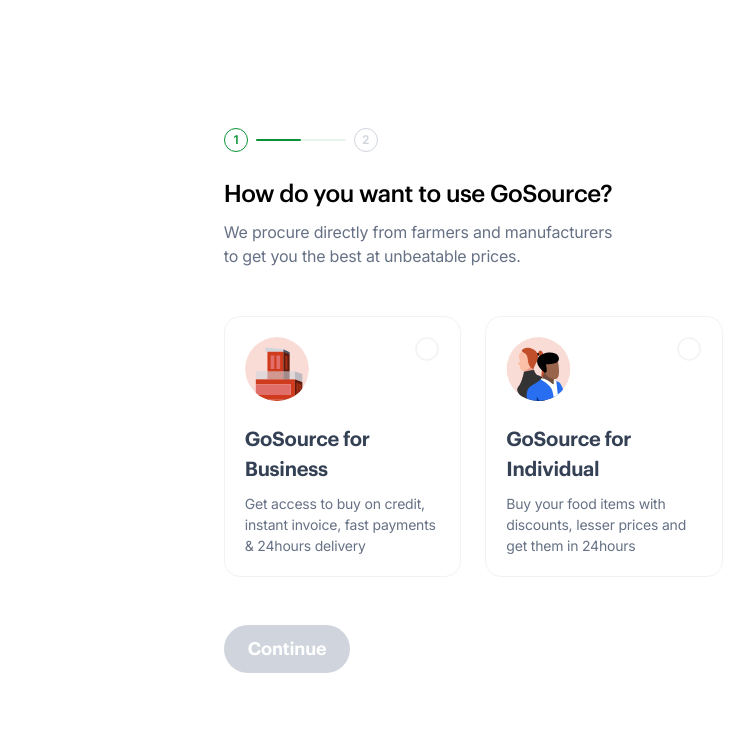
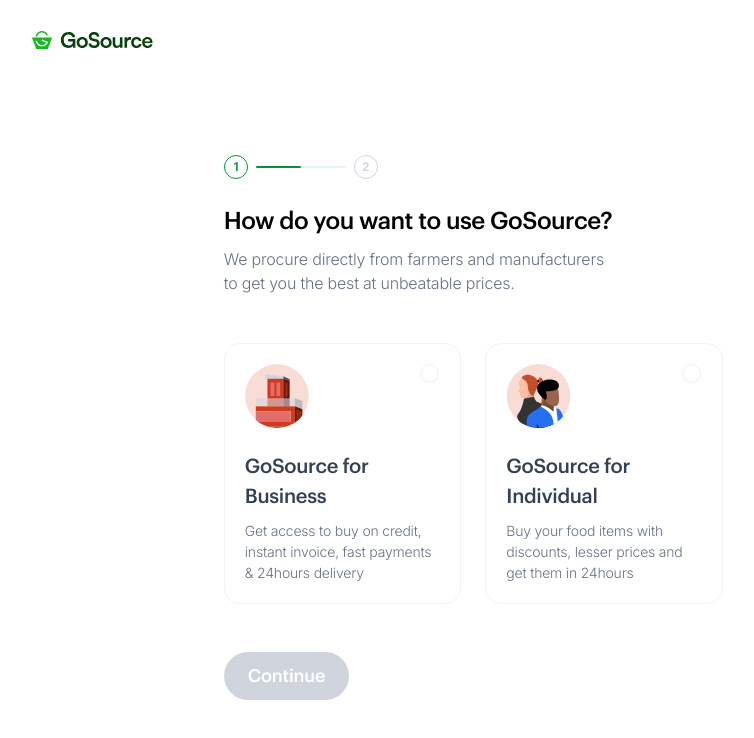
Before and after one commit to kaiser54/gosource-main, a Nuxt app: page /waitlist in a window 1280 px wide. Shown: the top 738 px of the page, without its empty margins (45-799 px from the left). Built offline with nearby package versions, Linux system fonts and the light colour scheme.

Commit message:
waitlist

```diff
--- a/assets/css/root.css
+++ b/assets/css/root.css
@@ -236,22 +236,28 @@
     font-family: var(--secondary---font--family);
     /* graphik */
 }
-h1, h2 {
+
+h1,
+h2 {
     letter-spacing: calc(var(--base-letter---spacing) * 2);
 }
 
 h3 {
     letter-spacing: var(--base-letter---spacing);
 }
+
 h4 {
     letter-spacing: calc(var(--base-letter---spacing) + 0.2px);
 }
-h5, h6, p {
+
+h5,
+h6,
+p {
     letter-spacing: calc(var(--base-letter---spacing) + 0.3px);
 }
 
 .bold {
-    font-weight: 600;
+    font-weight: 500;
 }
 
 .medium {
@@ -259,7 +265,7 @@
 }
 
 .regular {
-    font-weight: 400;
+    font-weight: 300;
 }
 
 .base-font,
@@ -1599,6 +1605,7 @@
     pointer-events: none;
     text-transform: capitalize;
     font-size: 14px;
+    font-weight: 300;
     color: var(--grey-500);
     transition: var(--animation-duration) ease-in-out;
     z-index: 1;
@@ -1654,3 +1661,7 @@
         opacity: 1;
     }
 }
+
+.w-auto {
+    width: auto;
+}
--- a/components/CheckBox.vue
+++ b/components/CheckBox.vue
@@ -2,8 +2,8 @@
   <svg
     :class="{ selected: clicked, onHover: isHovered }"
     viewBox="0 0 25 25"
-    width="25"
-    height="25"
+    width="20"
+    height="20"
   >
     <circle cx="12" cy="12" r="11" />
     <path
--- a/components/Waitlist/Card.vue
+++ b/components/Waitlist/Card.vue
@@ -95,4 +95,11 @@
   border: 1px solid var(--orange-orange-300);
 }
 
+.selected h4 {
+  color: var(--grey-900-base);
+}
+.selected p {
+  color: var(--grey-700);
+}
+
 </style>
--- /dev/null
+++ b/components/Waitlist/Success.vue
@@ -0,0 +1,44 @@
+<template>
+  <div class="wrapper">
+    <img src="/images/Frame 1000002338.svg" alt="" />
+    <div class="content">
+      <h3 class="text-heading-3-medium medium text-grey-900-base">
+        You’ve been successfully added to the waitlist!
+      </h3>
+      <p class="text-body-large-regular regular text-grey-500">
+        We will let you know when you’ve been given access to join the Private
+        Beta testing.
+      </p>
+    </div>
+    <DynamicButtonMain
+      class="bold text-button-large w-auto"
+      size="large"
+      type="primary"
+      buttonText="Go to website"
+      :isLoading="false"
+      @clickButton="$emit('clickButton')"
+    />
+  </div>
+</template>
+
+<script setup>
+</script>
+
+<style scoped>
+.wrapper {
+  display: flex;
+  max-width: 329px;
+  width: 100%;
+  flex-direction: column;
+  align-items: center;
+  gap: 39px;
+}
+.content {
+  display: flex;
+  flex-direction: column;
+  align-items: center;
+  gap: var(--spacing-unit);
+  align-self: stretch;
+  text-align: center;
+}
+</style>
--- a/components/Waitlist/Wrap.vue
+++ b/components/Waitlist/Wrap.vue
@@ -45,8 +45,6 @@
   display: flex;
   flex-direction: column;
   align-items: flex-start;
-  min-height: 100vh;
-  justify-content: center;
   gap: calc(var(--spacing-unit) * 6);
 }
 
@@ -72,7 +70,4 @@
   max-width: 354px;
 }
 
-.w-auto {
-  width: auto;
-}
 </style>
--- /dev/null
+++ b/layouts/WaitlistLayout.vue
@@ -0,0 +1,77 @@
+<template>
+  <div class="header">
+    <div class="logo">
+      <svg
+        width="121"
+        height="18"
+        viewBox="0 0 121 18"
+        fill="none"
+        xmlns="http://www.w3.org/2000/svg"
+      >
+        <path
+          d="M10.0182 1.40556C12.0334 1.40556 13.8579 2.59912 14.663 4.4495L15.9508 3.88686C14.922 1.52562 12.5914 0.00012207 10.0182 0.00012207C6.79537 0.00012207 4.03864 2.40373 3.60547 5.59363L4.99914 5.78196C5.33814 3.28654 7.49692 1.40556 10.0182 1.40556Z"
+          fill="#19B820"
+        />
+        <path
+          d="M19.6152 6.48108H0.421636C0.12501 6.48108 -0.0774486 6.7777 0.0284893 7.0555L4.15536 17.7293C4.21892 17.8917 4.37429 18 4.5485 18H15.486C15.6602 18 15.8156 17.8941 15.8791 17.7293L20.006 7.0555C20.112 6.78006 19.9095 6.48108 19.6129 6.48108H19.6152ZM15.9521 11.5496C14.921 13.9085 12.5927 15.434 10.0196 15.434C6.79674 15.434 4.04 13.0304 3.60683 9.84048L5.0005 9.65214C5.33951 12.1476 7.49829 14.0285 10.0196 14.0285C11.7876 14.0285 13.4073 13.1104 14.323 11.6391L9.55112 9.78162L10.062 8.47271L16.2464 10.881L15.9545 11.552L15.9521 11.5496Z"
+          fill="#19B820"
+        />
+        <path
+          d="M31.7294 9.1164C31.7294 12.559 33.7155 14.4373 36.5638 14.4373C39.2458 14.4373 40.8716 12.9593 40.8716 10.4867V10.422H36.2035V8.03251H43.3843V16.7129H41.1056L40.9363 14.9392C40.0926 16.1217 38.3374 16.9469 36.2466 16.9469C31.9172 16.9469 28.8965 13.7999 28.8965 9.04866C28.8965 4.2974 31.9572 1.02417 36.6038 1.02417C40.1326 1.02417 42.8546 3.07186 43.298 6.21884H40.4467C39.9602 4.40209 38.399 3.55838 36.5391 3.55838C33.4784 3.55838 31.7263 5.77543 31.7263 9.11332L31.7294 9.1164Z"
+          fill="#09420C"
+        />
+        <path
+          d="M50.2513 5.9917C53.4814 5.9917 55.8247 8.2303 55.8247 11.482C55.8247 14.7337 53.4814 16.9723 50.2513 16.9723C47.0212 16.9723 44.6748 14.7306 44.6748 11.482C44.6748 8.23338 47.0181 5.9917 50.2513 5.9917ZM50.2513 14.6721C52.0249 14.6721 53.2505 13.3819 53.2505 11.482C53.2505 9.58209 52.0249 8.29189 50.2513 8.29189C48.4777 8.29189 47.2521 9.57901 47.2521 11.482C47.2521 13.3849 48.4777 14.6721 50.2513 14.6721Z"
+          fill="#09420C"
+        />
+        <path
+          d="M62.2291 1.00628C65.3545 1.00628 67.3406 2.73681 67.4238 5.52352H64.7202C64.6555 4.19329 63.7071 3.41116 62.186 3.41116C60.517 3.41116 59.4393 4.21176 59.4393 5.50196C59.4393 6.59817 60.0305 7.21402 61.3176 7.50963L63.7472 8.03617C66.3861 8.60891 67.6763 9.96069 67.6763 12.2609C67.6763 15.1338 65.4377 16.9937 62.0382 16.9937C58.6387 16.9937 56.588 15.2385 56.5264 12.4734H59.2299C59.2515 13.782 60.3077 14.5641 62.0382 14.5641C63.7687 14.5641 64.9758 13.782 64.9758 12.4918C64.9758 11.4572 64.4461 10.8444 63.1806 10.5704L60.7326 10.0192C58.1153 9.44646 56.7419 7.94687 56.7419 5.58202C56.7419 2.87845 58.9805 1.00012 62.2322 1.00012L62.2291 1.00628Z"
+          fill="#09420C"
+        />
+        <path
+          d="M74.0823 5.9917C77.3125 5.9917 79.6557 8.2303 79.6557 11.482C79.6557 14.7337 77.3125 16.9723 74.0823 16.9723C70.8522 16.9723 68.5059 14.7306 68.5059 11.482C68.5059 8.23338 70.8491 5.9917 74.0823 5.9917ZM74.0823 14.6721C75.856 14.6721 77.0815 13.3819 77.0815 11.482C77.0815 9.58209 75.856 8.29189 74.0823 8.29189C72.3087 8.29189 71.0832 9.57901 71.0832 11.482C71.0832 13.3849 72.3087 14.6721 74.0823 14.6721Z"
+          fill="#09420C"
+        />
+        <path
+          d="M90.4728 6.28662V16.7191H88.0864L87.8986 15.3242C87.2643 16.3157 85.9125 16.9931 84.5207 16.9931C82.1127 16.9931 80.6963 15.3673 80.6963 12.8115V6.28662H83.2736V11.9062C83.2736 13.8893 84.0557 14.6929 85.4906 14.6929C87.1165 14.6929 87.8986 13.7414 87.8986 11.7553V6.28662H90.4759H90.4728Z"
+          fill="#09420C"
+        />
+        <path
+          d="M99.0445 8.62943H98.0961C96.2393 8.62943 95.0754 9.62094 95.0754 11.6502V16.7186H92.498V6.30768H94.9276L95.0754 7.82883C95.5188 6.79112 96.5103 6.09521 97.9052 6.09521C98.2624 6.09521 98.6226 6.13833 99.0445 6.24302V8.62943Z"
+          fill="#09420C"
+        />
+        <path
+          d="M104.412 5.97021C107.263 5.97021 109.206 7.55602 109.48 10.0687H106.903C106.607 8.88625 105.739 8.27348 104.516 8.27348C102.869 8.27348 101.77 9.52057 101.77 11.4851C101.77 13.4497 102.783 14.6752 104.43 14.6752C105.717 14.6752 106.625 14.0409 106.903 12.9016H109.501C109.184 15.3311 107.155 17 104.433 17C101.265 17 99.1953 14.8015 99.1953 11.4882C99.1953 8.17495 101.329 5.97637 104.412 5.97637V5.97021Z"
+          fill="#09420C"
+        />
+        <path
+          d="M110.18 11.5029C110.18 8.22964 112.314 5.96948 115.374 5.96948C118.435 5.96948 120.486 8.06028 120.486 11.312V12.091L112.628 12.1126C112.819 13.9509 113.792 14.8808 115.501 14.8808C116.917 14.8808 117.847 14.3327 118.14 13.3381H120.526C120.083 15.6198 118.18 16.9931 115.458 16.9931C112.354 16.9931 110.177 14.733 110.177 11.5029H110.18ZM112.692 10.4682H117.93C117.93 9.03332 116.939 8.07876 115.396 8.07876C113.853 8.07876 112.948 8.90399 112.692 10.4682Z"
+          fill="#09420C"
+        />
+      </svg>
+    </div>
+  </div>
+  <div class="slot">
+    <slot />
+  </div>
+</template>
+
+<script setup>
+</script>
+
+<style scoped>
+.header {
+  position: fixed;
+  top: 0;
+  display: flex;
+  width: 100%;
+  height: 80px;
+  margin-left: 6%;
+  align-items: center;
+  background: var(--White);
+  z-index: 9999;
+}
+.slot {
+    margin-top: 155px;
+}
+</style>
--- a/pages/waitlist.vue
+++ b/pages/waitlist.vue
@@ -1,13 +1,15 @@
 <template>
-  <div>
+  <WaitlistLayout>
     <WaitlistWrap
+      v-if="currentStep < 3"
       :data="waitlistData"
       :currentStep="currentStep"
       :disabled="!selectedItem"
       @clickButton="nextStep()"
     >
       <template v-slot:content>
-        <div class="card wrap" v-show="currentStep === 1">
+        <transition appear mode="out-in">
+          <div class="card wrap" v-if="currentStep === 1">
             <WaitlistCard
               v-for="(data, index) in waitlistCardData"
               :key="index"
@@ -16,7 +18,9 @@
               @selectEvent="selectEvent($event)"
             />
           </div>
-        <div class="form wrap" v-show="currentStep === 2">
+        </transition>
+        <transition appear mode="out-in">
+          <div class="form wrap" v-if="currentStep === 2">
             <DynamicInput
               v-model="firstInput"
               labelText="Email address"
@@ -30,13 +34,20 @@
               class="inputmee"
             />
           </div>
+        </transition>
       </template>
     </WaitlistWrap>
+    <transition appear mode="out-in">
+      <div class="success-wrap" v-if="currentStep > 2">
+        <waitlistSuccess />
       </div>
+    </transition>
+  </WaitlistLayout>
 </template>
 
 <script setup>
 import { ref } from "vue";
+import WaitlistLayout from "~/layouts/WaitlistLayout.vue";
 
 // data
 
@@ -54,7 +65,8 @@
   },
   {
     title: "GoSource for Individual",
-    snippet: "Buy your food items with discounts, lesser prices and get them in 24hours",
+    snippet:
+      "Buy your food items with discounts, lesser prices and get them in 24hours",
     value: "full",
     img: "/images/individual.svg",
   },
@@ -90,6 +102,7 @@
   align-items: flex-start;
   width: 100%;
   gap: calc(var(--spacing-unit) * 3);
+  transition: all 1s;
 }
 
 .card {
@@ -101,5 +114,51 @@
   max-width: 354px;
 }
 
+.success-wrap {
+  width: 100%;
+  display: flex;
+  justify-content: center;
+}
+/* Add the following styles for slide and fade effect */
+.slidefade-enter-active,
+.slidefade-leave-active {
+  transition: all ease 0.4s;
+}
 
+.slidefade-enter,
+.slidefade-leave-to {
+  opacity: 0;
+  transform: translateX(30px); /* Adjust the distance as needed */
+}
+
+.slidefade-enter {
+  opacity: 0;
+  transform: translateX(-30px); /* Negative value for entering from the left */
+}
+.slidefade-leave-to {
+  transform: translateX(30px); /* Positive value for leaving to the right */
+}
+
+.v-enter-from {
+  opacity: 0;
+  translate: -100px 0px;
+}
+
+.v-enter-active {
+opacity: 0.3;
+translate: -50px -100px;
+}
+
+.v-enter-to {
+  opacity: 1;
+  translate: 0 0;
+}
+.v-leave-from {
+  opacity: 1;
+  translate: 0 0;
+}
+.v-leave-to {
+  opacity: 0;
+  translate: 100px 0;
+}
 </style>
```
Also changed, not shown: public/images/Frame 1000002338.svg (added), public/images/Go source logo.svg (added). Lines whose indentation alone changed are shown as unchanged.
